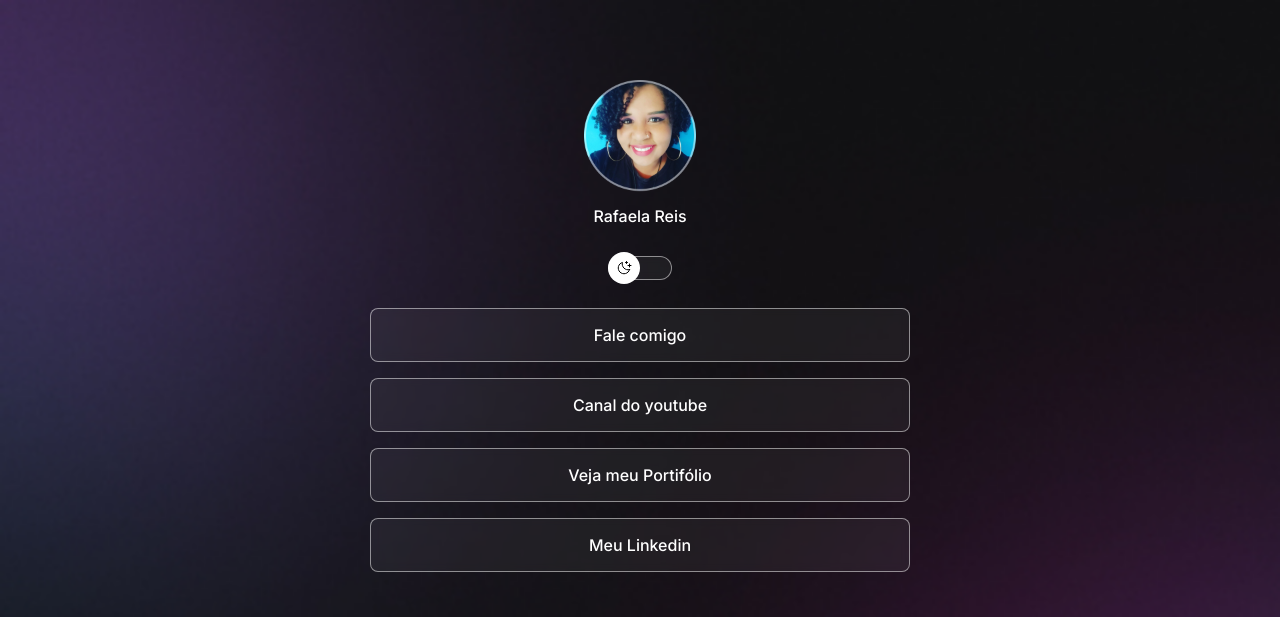
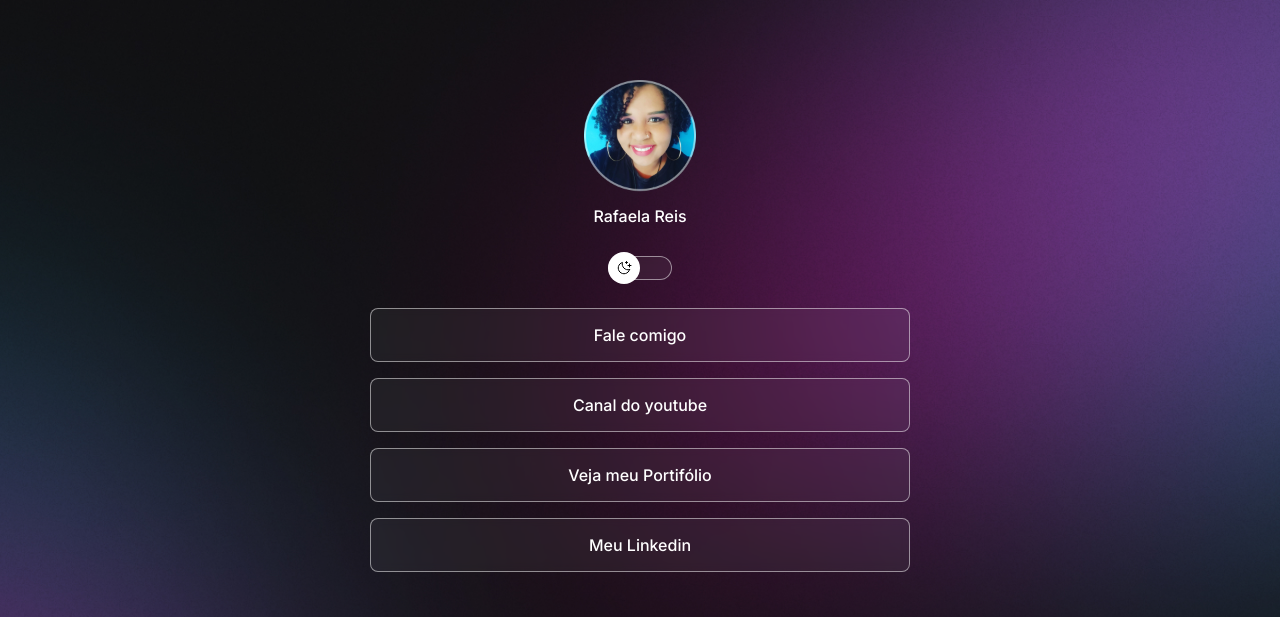
Before and after one commit to rafaelarreis/projetors, a plain HTML site: page index.html in a window 1280 px wide. Shown: the top 617 px of the page. Drawn offline with nearby package versions, Linux system fonts and the light colour scheme.

Commit message:
change background based on media queries

```diff
--- a/style.css
+++ b/style.css
@@ -32,6 +32,7 @@ body {
   */
   /* background atalho: color image repeat position /size (ordem)*/
   background: var(--bg-url) no-repeat top center/cover;
+  height: 100vh;
 }
 body * {
   /*fonte pesquisada em fonts.google nome "inter" foi copiado peso 400 e 500 e colado
@@ -166,3 +167,14 @@ Footer {
   text-align: center;
   font-size: 14px;
 }
+
+/* media queries at room e so funciona quando tem a linha meta viewport(td visao do conteudo) no html */
+@media (min-width: 700px) {
+  :root{
+    --bg-url: url(./assets/bg-desktop.jpg);
+}
+
+  .light {
+    --bg-url: url(./assets/bg-desktop-light.jpg);
+  }
+}
```
